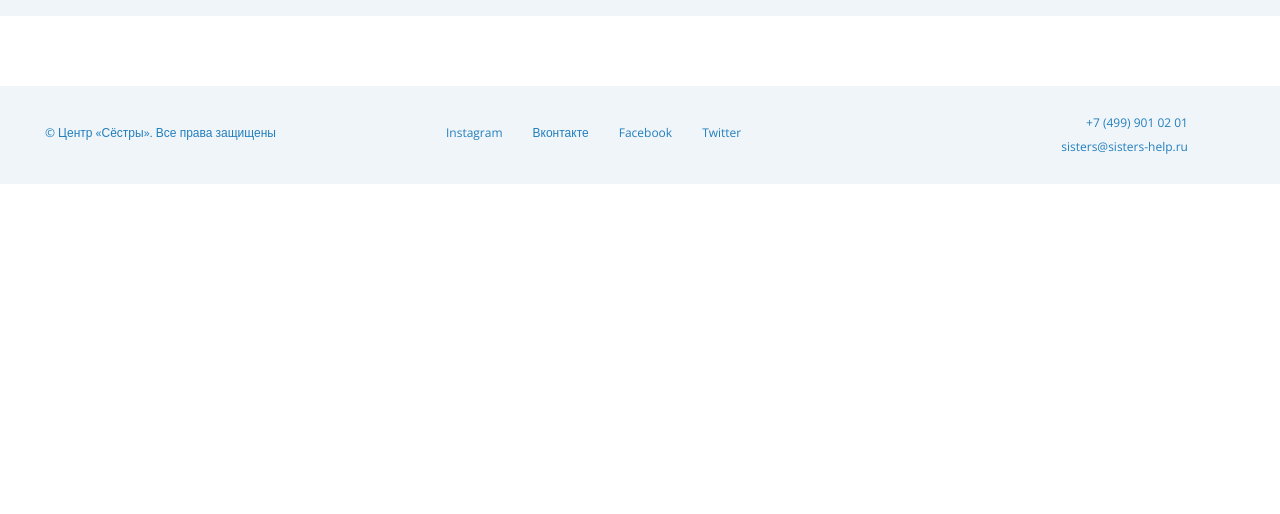
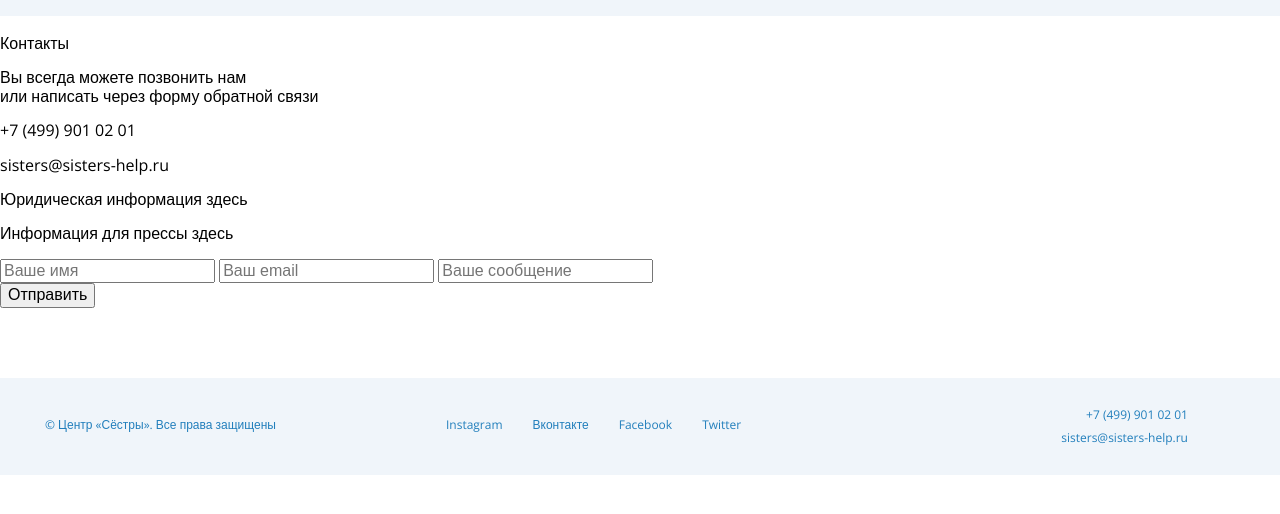
Before and after one commit to Nadjakoroleva/Website-Sisters, a plain HTML site: page contacts.html in a window 1280 px wide. Shown: the part 260-774 px from the top of the page. Drawn offline with nearby package versions, Linux system fonts and the light colour scheme.

Commit message:
Update contacts.html

```diff
--- a/contacts.html
+++ b/contacts.html
@@ -27,16 +27,39 @@
 
 <nav>
   <ul class="main-nav">
-    <li><a href="">О Центре</a></li>
-    <li><a href="">Нужно знать</a></li>
-    <li><a href="">Получить помощь</a></li>
-    <li><a href="">Наши проекты</a></li>
-    <li class="sos"><a href="">Помочь</a></li>
+    <li><a href="about.html">О Центре</a></li>
+    <li><a href="need-to-know.html">Нужно знать</a></li>
+    <li><a href="get-help.html">Получить помощь</a></li>
+    <li><a href="projects.html">Наши проекты</a></li>
+    <li class="sos"><a href="help.html">Помочь</a></li>
     <li><a href="contacts.html">Контакты</a></li>
   </ul>
 </nav>
 
-
+<section>
+  <div class="contacts">
+    <p>Контакты</p>
+    </div>
+    <div class="contacts-columns">
+      <div class="col-1">
+        <p>Вы всегда можете позвонить нам<br>или написать через форму обратной связи</p>
+        <p>+7 (499) 901 02 01</p>
+        <p>sisters@sisters-help.ru</p>
+        <p>Юридическая информация здесь</p>
+        <p>Информация для прессы здесь</p>
+      </div>
+      <div class="col-2">
+        <form action="/echo" method="post">
+            <input type="text" id="name" name="name" placeholder="Ваше имя">
+            <input type="email" id="email" name="email" placeholder="Ваш email">
+            <input type="text" id="message" name="message" placeholder="Ваше сообщение" required>
+          <div class="buttons">
+              <input type="submit" value="Отправить">
+          </div>
+          </form>
+      </div>
+    </div>
+  </section>
 
 <footer>
   <ul class="footer">
```
